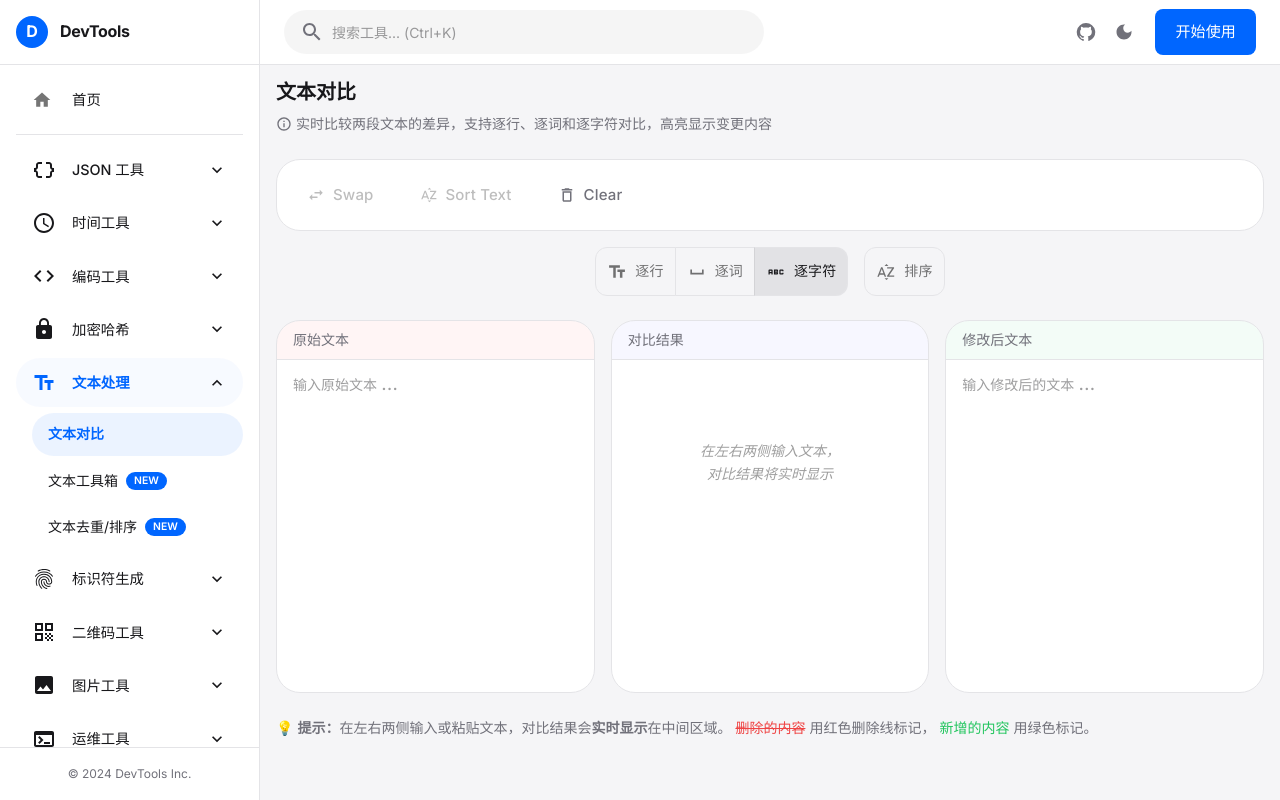
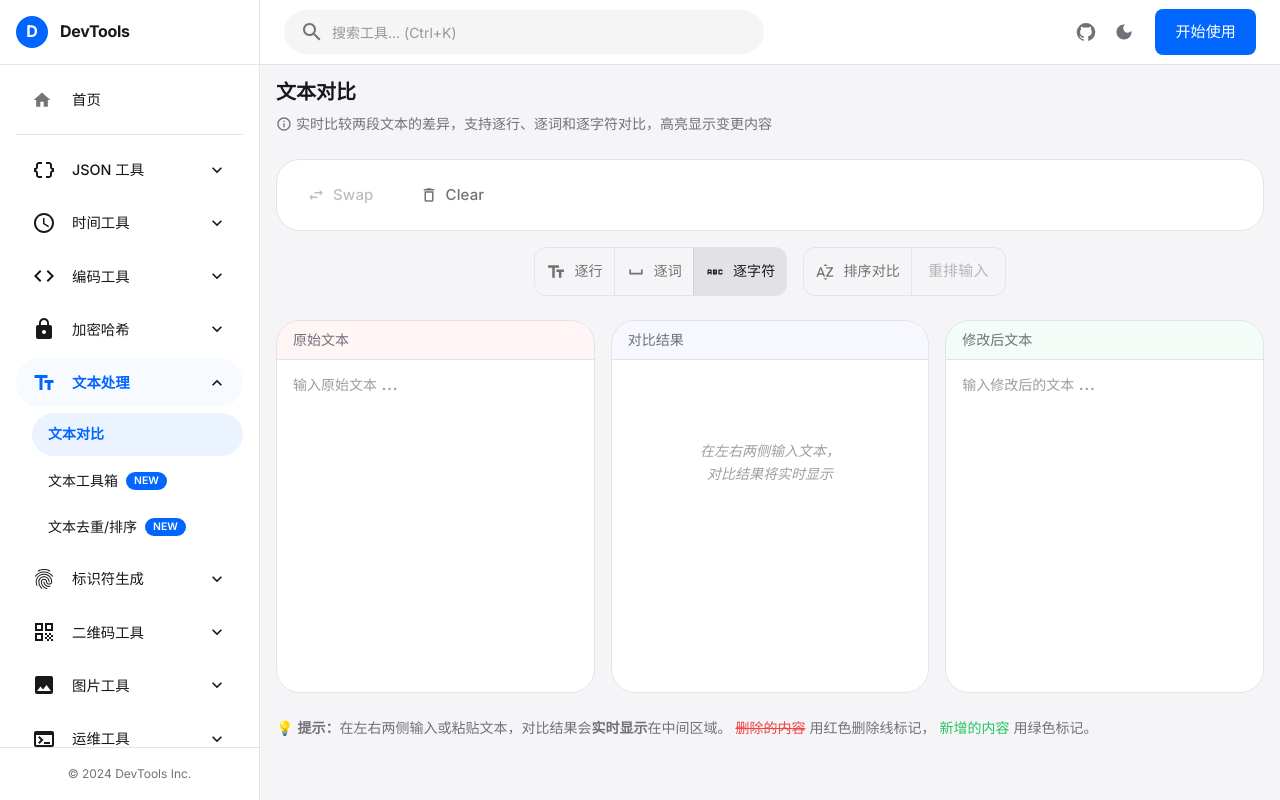
Before and after one commit to Code-suphub/tools_organization, a React (Vite) app: page /tools/text/diff in a window 1280 px wide. Built offline with nearby package versions, Linux system fonts and the light colour scheme.

Commit message:
style(text-diff): 优化排序功能按钮布局，将排序对比和重排输入组合显示

```diff
--- a/src/tools/text/TextDiff.jsx
+++ b/src/tools/text/TextDiff.jsx
@@ -1,5 +1,5 @@
 import React, { useState, useMemo, useCallback } from 'react';
-import { Box, Grid, Paper, Typography, TextField, useTheme, Chip, ToggleButtonGroup, ToggleButton } from '@mui/material';
+import { Box, Grid, Paper, Typography, TextField, useTheme, Chip, ToggleButtonGroup, ToggleButton, Button, Tooltip } from '@mui/material';
 import DeleteOutlineIcon from '@mui/icons-material/DeleteOutline';
 import SwapHorizIcon from '@mui/icons-material/SwapHoriz';
 import TextFieldsIcon from '@mui/icons-material/TextFields';
@@ -126,13 +126,6 @@ function TextDiff() {
             disabled: !leftInput && !rightInput,
         },
         {
-            label: 'Sort Text',
-            icon: <SortByAlphaIcon fontSize="small" />,
-            onClick: handleSortInput,
-            disabled: !leftInput && !rightInput,
-            title: '对输入框文本进行排序'
-        },
-        {
             label: 'Clear',
             icon: <DeleteOutlineIcon fontSize="small" />,
             onClick: handleClear,
@@ -228,16 +221,34 @@ function TextDiff() {
                     </ToggleButton>
                 </ToggleButtonGroup>
 
+                <Box sx={{ display: 'flex', border: `1px solid ${theme.palette.divider}`, borderRadius: 1 }}>
                     <ToggleButton
                         value="sort"
                         selected={sortLines}
                         onChange={() => setSortLines(!sortLines)}
                         color="primary"
+                        sx={{ border: 'none', borderRadius: '4px 0 0 4px' }}
                         title="排序后对比（忽略行顺序）"
                     >
                         <SortByAlphaIcon sx={{ mr: 1 }} fontSize="small" />
-                    排序
+                        排序对比
                     </ToggleButton>
+                    <Tooltip title="直接对输入框文本进行重排">
+                        <Button
+                            onClick={handleSortInput}
+                            disabled={!leftInput && !rightInput}
+                            sx={{
+                                borderLeft: `1px solid ${theme.palette.divider}`,
+                                borderRadius: '0 4px 4px 0',
+                                color: 'text.secondary',
+                                px: 2,
+                                minWidth: 'auto'
+                            }}
+                        >
+                            重排输入
+                        </Button>
+                    </Tooltip>
+                </Box>
             </Box>
 
             {/* 三栏布局：左边输入 | 中间结果 | 右边输入 */}
```
Lines whose indentation alone changed are shown as unchanged.
